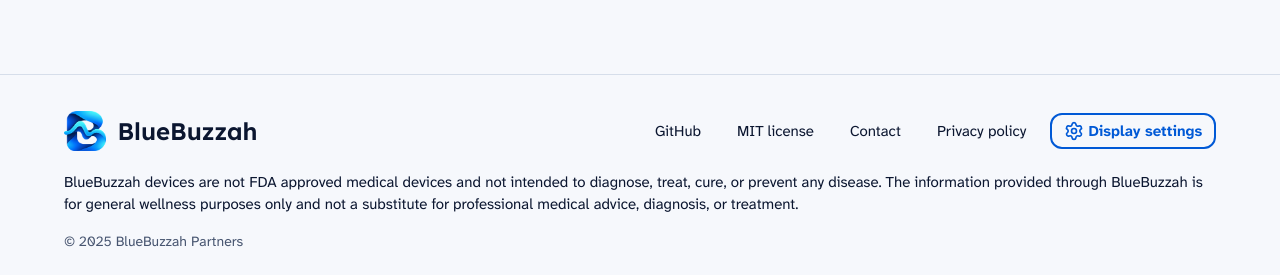
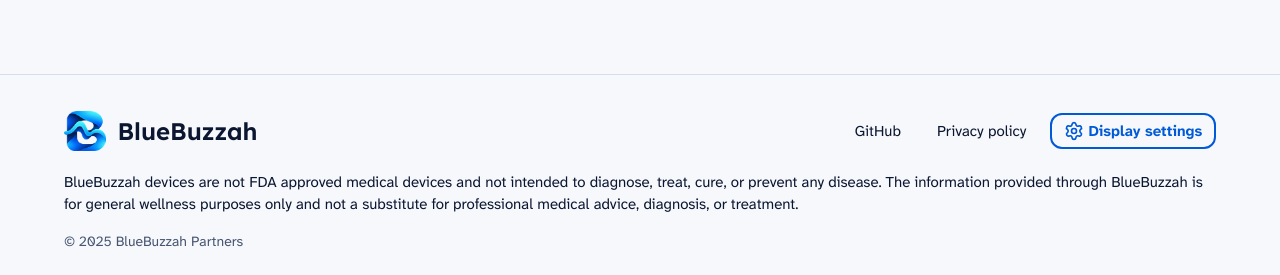
Before and after one commit to BlueBuzzah/BlueBuzzah.com, a plain HTML site: page index.html in a window 1280 px wide. Shown: the part 3993-4268 px from the top of the page. Drawn offline with Linux system fonts and the light colour scheme.

Commit message:
chore: drop MIT license and contact from the footer

```diff
--- a/index.html
+++ b/index.html
@@ -247,8 +247,6 @@
 				<nav aria-label="Footer">
 					<ul class="list-reset footer-links">
 						<li><a class="nav-link body-s" href="https://github.com/BlueBuzzah">GitHub</a></li>
-						<li><a class="nav-link body-s" href="https://opensource.org/license/mit">MIT license</a></li>
-						<li><a class="nav-link body-s" href="mailto:privacy@bluebuzzah.com">Contact</a></li>
 						<li><a class="nav-link body-s" href="privacy.html">Privacy policy</a></li>
 						<li class="body-s js-only" hidden><button type="button" class="bb-btn bb-btn--quiet btn-compact" data-open-settings><svg class="bb-icon" width="20" height="20" viewBox="0 0 24 24" aria-hidden="true" focusable="false"><use href="assets/icons/settings.svg#icon"/></svg><span class="bb-btn__label">Display settings</span></button></li>
 					</ul>
```
Also changed, not shown: privacy.html (+0 -2 lines).
